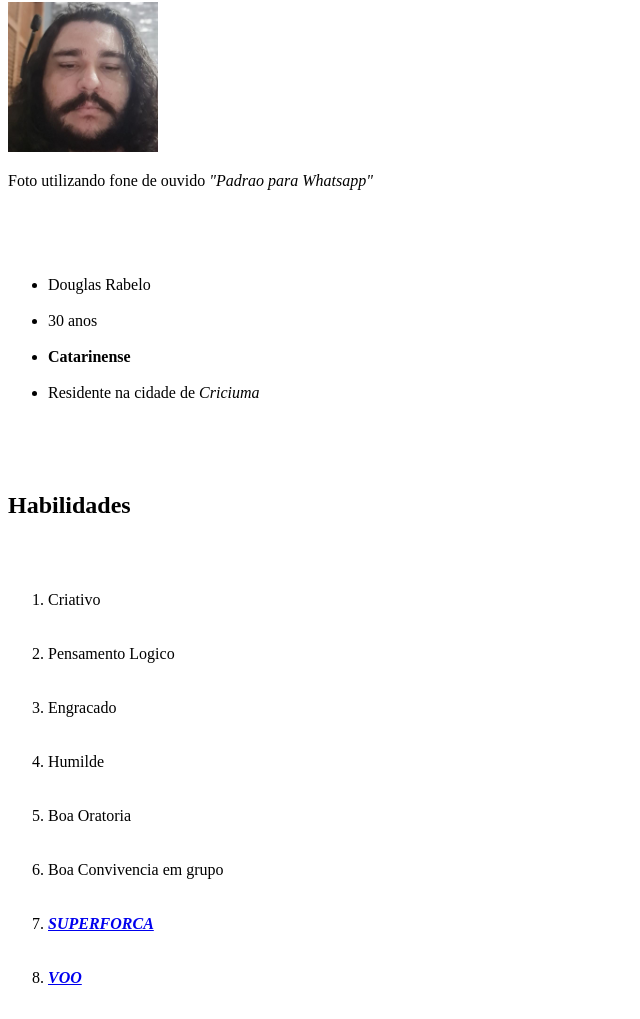
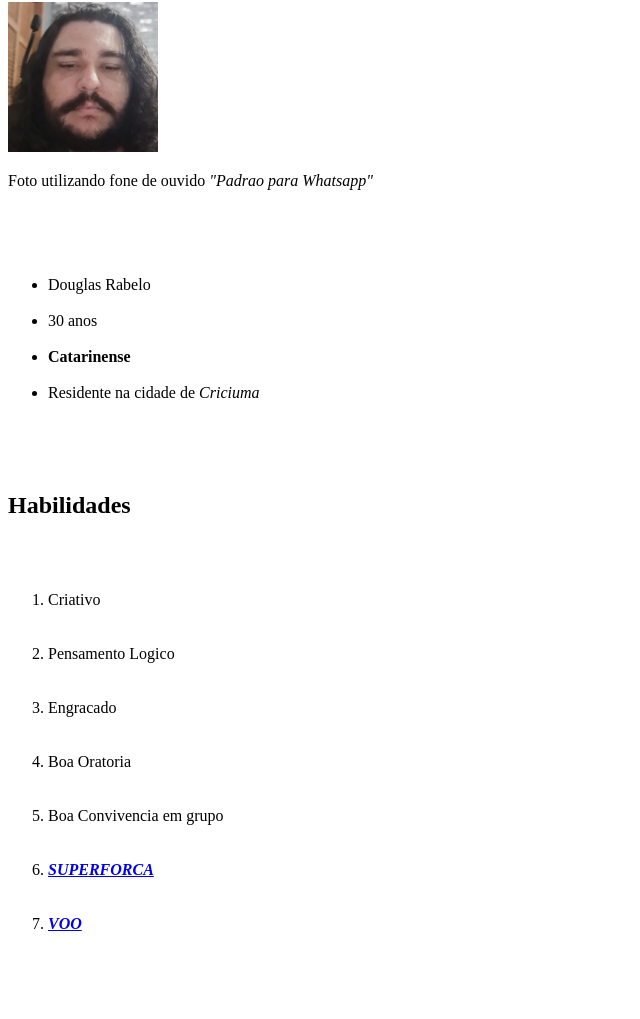
Before and after one commit to Dodairon/dodairon.github.io, a plain HTML site: page index.html in a window 1280 px wide. Shown: the part 78-1097 px from the top of the page, without its empty margins (0-640 px from the left). Drawn offline with Linux system fonts and the light colour scheme.

Commit message:
add mudanca index portfolio

```diff
--- a/index.html
+++ b/index.html
@@ -19,7 +19,6 @@
         <li> Criativo</li><br><br>
         <li>Pensamento Logico</li><br><br>
         <li>Engracado</li><br><br>
-        <li>Humilde</li><br><br>
         <li>Boa Oratoria</li><br><br>
         <li>Boa Convivencia em grupo</li><br><br>
         <li><a href="https://www.havan.com.br/media/catalog/product/cache/73a52df140c4d19dbec2b6c485ea6a50/b/o/boneco-marvel-hulk-olympus-hasbro_363175_1.jpg" target="_blank"><strong><em>SUPERFORCA</em></strong></a></li><br><br>
```
